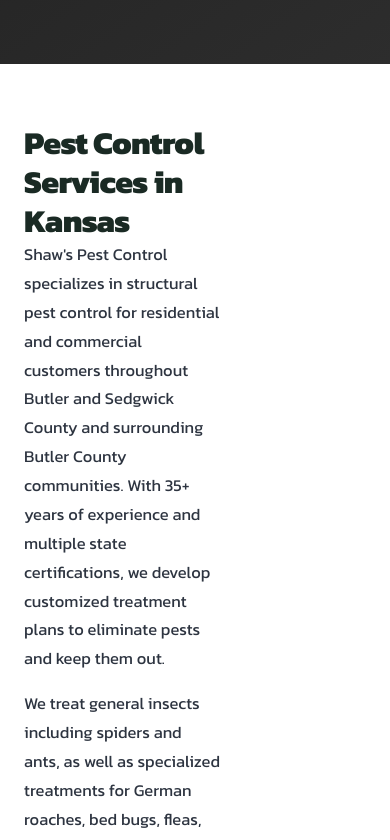
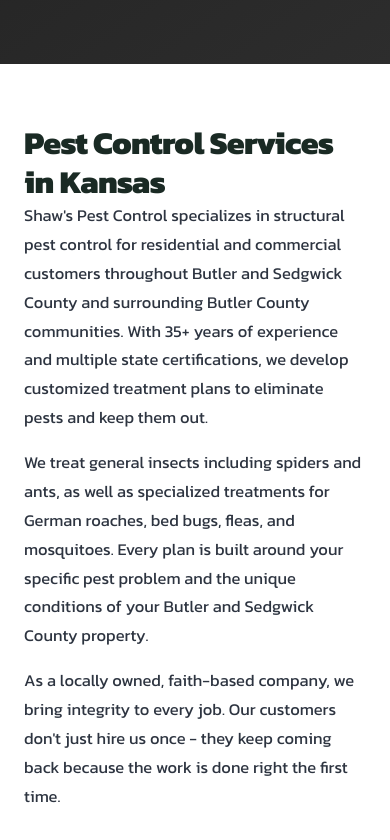
Before and after one commit to killergrowth/shaws-pest-control, a plain HTML site: page dist/pestcontrol/index.html in a window 390 px wide. Shown: the part 840-1680 px from the top of the page. Drawn offline with Linux system fonts and the light colour scheme.

Commit message:
fix: mobile grid collapse on pestcontrol + force redeploy spiders clean fix

```diff
--- a/dist/pestcontrol/index.html
+++ b/dist/pestcontrol/index.html
@@ -30,6 +30,7 @@
   }
   @media (max-width: 768px) {
     .sidebar-cta { display: none; }
+    .content-grid { grid-template-columns: 1fr !important; }
   }
 </style>
 
@@ -151,7 +152,7 @@ j=d.createElement(s),dl=l!='dataLayer'?'&l='+l:'';j.async=true;j.src=
 </section>
 <section>
   <div class="container">
-    <div style="display:grid;grid-template-columns:2fr 1fr;gap:48px;align-items:start;">
+    <div class="content-grid" style="display:grid;grid-template-columns:2fr 1fr;gap:48px;align-items:start;">
       <div>
         <h2>Pest Control Services in Kansas</h2>
         <p>Shaw's Pest Control specializes in structural pest control for residential and commercial customers throughout Butler and Sedgwick County and surrounding Butler County communities. With 35+ years of experience and multiple state certifications, we develop customized treatment plans to eliminate pests and keep them out.</p>
```
Also changed, not shown: dist/pest-control-spiders/index.html (+1 -0 lines).
